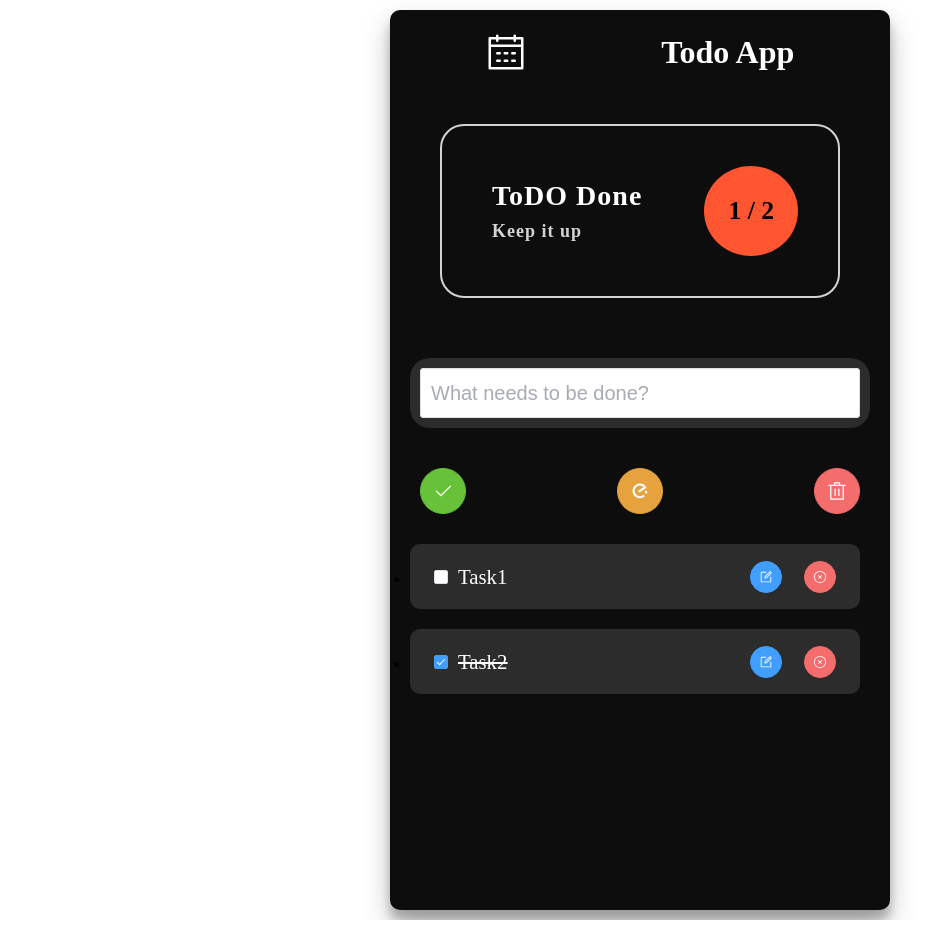
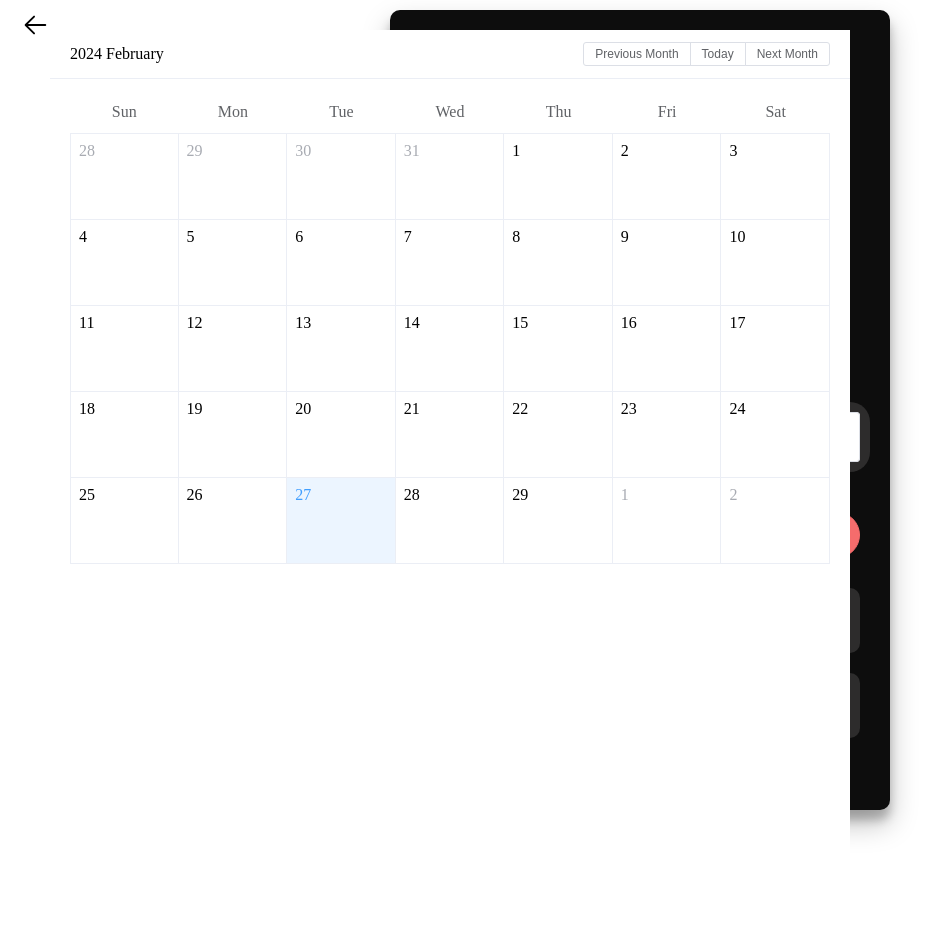
Before and after one commit to Bhavyashree-DC/Vue3-todo-app, a Vue app: page / in a window 1280 px wide. Both pictures are taken after a click on the icon 505 px from the left and 52 px from the top of the page. Shown: the whole page, without its empty margins (0-941 px from the left). Built offline with nearby package versions, Linux system fonts and the light colour scheme.

Commit message:
Added Calendar element to the todo app

```diff
--- a/src/App.vue
+++ b/src/App.vue
@@ -8,9 +8,11 @@
                 <h1>Todo App</h1>
               </div>
               <div v-if="isCalendarVisible" class="calendar-container">
-                <template>
+                <el-icon><Back @click="toggleCalendar"/></el-icon>
                   <el-calendar v-model="value" />
-                </template>
+              </div>
+              <div class="selected-date">
+                   <h2> {{ formatDate(value) }} </h2>
               </div>
               <TaskDone></TaskDone>
               <div class="todo-input">
@@ -23,14 +25,14 @@
 </template>
 
 <script setup>
-import TaskInput from './components/TaskInput.vue'
-import TaskDone from './components/TaskDone.vue'
-import TaskList from './components/TaskList.vue'
-import Tabs from './components/Tabs.vue'
+import { Close as IconView } from '@element-plus/icons-vue'
+
 
 import { ref } from 'vue'
 
 const value = ref(new Date())
+
+
 
 const isCalendarVisible = ref(false);
 
@@ -38,23 +40,27 @@ const toggleCalendar = () => {
   isCalendarVisible.value = !isCalendarVisible.value;
 };
 
+const formatDate = (date) =>{
+  const options = { year: 'numeric', month: 'long', day: 'numeric' };
+  return date.toLocaleDateString(undefined, options);
+}
 
 </script>
 
 
-<style scoped>
+<style lang="scss" scoped>
  .todo-container{
   margin:10px;
    width: 500px;
-   height:900px;
+   height:100vh;
 
    display: flex;
    justify-content: center;
    background-color: #0D0D0D;
    box-shadow: rgba(0, 0, 0, 0.25) 0px 14px 28px, rgba(0, 0, 0, 0.22) 0px 10px 10px;
    border-radius: 10px;
-}
-.header{
+   z-index: 1;
+   .header{
     display: flex;
     align-items: center;
     justify-content: space-around;
@@ -67,4 +73,34 @@ const toggleCalendar = () => {
      color: white;
   }
 
+  .el-calendar{
+      position: absolute;
+      top: 30px;
+      left: 50px;
+      height: 900px;
+      width: 800px;
+      z-index: 2;
+  }
+  .el-icon{
+     color: black;
+     font-size: 30px;
+     cursor: pointer;
+     position: absolute;
+     top:10px;
+     left:20px;
+  }
+  .selected-date{
+    display: flex;
+    align-items: center;
+    color: white;
+    font-size:20px;
+    margin: 10px;
+
+  }
+  .el-link{
+     color: white;
+  }
+}
+
+
 </style>
--- /dev/null
+++ b/src/components/CalendarView.vue
@@ -0,0 +1,30 @@
+<template>
+    <div>
+        <div v-if="isCalendarVisible" class="calendar-container">
+                <el-icon><Back @click="toggleCalendar"/></el-icon>
+                  <el-calendar v-model="value" />
+              </div>
+              <!-- <div class="selected-date">
+                  <h2> {{ formatDate(value) }} </h2>
+              </div> -->
+    </div>
+</template>
+
+<!-- <script setup>
+
+import {toggleCalendarMixin} from '../assets/mixins/mixin'
+
+const {value,isCalendarVisible,toggleCalendar,formatDate } = {toggleCalendarMixin}
+
+</script> -->
+
+<style lang="scss" scoped>
+  .el-calendar{
+      position: absolute;
+      top: 30px;
+      left: 50px;
+      height: 900px;
+      width: 800px;
+      z-index: 2;
+  }
+</style>
--- a/src/components/TaskDone.vue
+++ b/src/components/TaskDone.vue
@@ -13,7 +13,7 @@
 
 <script setup>
 
-    import { getters } from '../assets/store/store';
+    import { getters } from '../assets/store/store'
 
     const { completedTask,totalTask } = getters;
 
--- a/src/components/TaskList.vue
+++ b/src/components/TaskList.vue
@@ -20,8 +20,9 @@
 </template>
 
 <script setup>
+
 import { computed } from 'vue';
-import { getters,store,deleteTask} from '../assets/store/store';
+import { getters, store, deleteTask } from '../assets/store/store';
 import { Edit,CircleClose} from '@element-plus/icons-vue'
 
 const { allTasks, filteredTasks} = getters;
@@ -51,6 +52,9 @@ const deleteItem = (id) => {
             align-items: center;
             justify-content:space-between;
             padding:24px 10px;
+            ul li{
+              list-style: none;
+            }
                .task-items,
                .edit-icons{
                    padding: 10px 14px;
--- a/src/components/icons/IconCommunity.vue
+++ /dev/null
@@ -1,7 +0,0 @@
-<template>
-  <svg xmlns="http://www.w3.org/2000/svg" width="20" height="20" fill="currentColor">
-    <path
-      d="M15 4a1 1 0 1 0 0 2V4zm0 11v-1a1 1 0 0 0-1 1h1zm0 4l-.707.707A1 1 0 0 0 16 19h-1zm-4-4l.707-.707A1 1 0 0 0 11 14v1zm-4.707-1.293a1 1 0 0 0-1.414 1.414l1.414-1.414zm-.707.707l-.707-.707.707.707zM9 11v-1a1 1 0 0 0-.707.293L9 11zm-4 0h1a1 1 0 0 0-1-1v1zm0 4H4a1 1 0 0 0 1.707.707L5 15zm10-9h2V4h-2v2zm2 0a1 1 0 0 1 1 1h2a3 3 0 0 0-3-3v2zm1 1v6h2V7h-2zm0 6a1 1 0 0 1-1 1v2a3 3 0 0 0 3-3h-2zm-1 1h-2v2h2v-2zm-3 1v4h2v-4h-2zm1.707 3.293l-4-4-1.414 1.414 4 4 1.414-1.414zM11 14H7v2h4v-2zm-4 0c-.276 0-.525-.111-.707-.293l-1.414 1.414C5.42 15.663 6.172 16 7 16v-2zm-.707 1.121l3.414-3.414-1.414-1.414-3.414 3.414 1.414 1.414zM9 12h4v-2H9v2zm4 0a3 3 0 0 0 3-3h-2a1 1 0 0 1-1 1v2zm3-3V3h-2v6h2zm0-6a3 3 0 0 0-3-3v2a1 1 0 0 1 1 1h2zm-3-3H3v2h10V0zM3 0a3 3 0 0 0-3 3h2a1 1 0 0 1 1-1V0zM0 3v6h2V3H0zm0 6a3 3 0 0 0 3 3v-2a1 1 0 0 1-1-1H0zm3 3h2v-2H3v2zm1-1v4h2v-4H4zm1.707 4.707l.586-.586-1.414-1.414-.586.586 1.414 1.414z"
-    />
-  </svg>
-</template>
--- a/src/components/icons/IconDocumentation.vue
+++ /dev/null
@@ -1,7 +0,0 @@
-<template>
-  <svg xmlns="http://www.w3.org/2000/svg" width="20" height="17" fill="currentColor">
-    <path
-      d="M11 2.253a1 1 0 1 0-2 0h2zm-2 13a1 1 0 1 0 2 0H9zm.447-12.167a1 1 0 1 0 1.107-1.666L9.447 3.086zM1 2.253L.447 1.42A1 1 0 0 0 0 2.253h1zm0 13H0a1 1 0 0 0 1.553.833L1 15.253zm8.447.833a1 1 0 1 0 1.107-1.666l-1.107 1.666zm0-14.666a1 1 0 1 0 1.107 1.666L9.447 1.42zM19 2.253h1a1 1 0 0 0-.447-.833L19 2.253zm0 13l-.553.833A1 1 0 0 0 20 15.253h-1zm-9.553-.833a1 1 0 1 0 1.107 1.666L9.447 14.42zM9 2.253v13h2v-13H9zm1.553-.833C9.203.523 7.42 0 5.5 0v2c1.572 0 2.961.431 3.947 1.086l1.107-1.666zM5.5 0C3.58 0 1.797.523.447 1.42l1.107 1.666C2.539 2.431 3.928 2 5.5 2V0zM0 2.253v13h2v-13H0zm1.553 13.833C2.539 15.431 3.928 15 5.5 15v-2c-1.92 0-3.703.523-5.053 1.42l1.107 1.666zM5.5 15c1.572 0 2.961.431 3.947 1.086l1.107-1.666C9.203 13.523 7.42 13 5.5 13v2zm5.053-11.914C11.539 2.431 12.928 2 14.5 2V0c-1.92 0-3.703.523-5.053 1.42l1.107 1.666zM14.5 2c1.573 0 2.961.431 3.947 1.086l1.107-1.666C18.203.523 16.421 0 14.5 0v2zm3.5.253v13h2v-13h-2zm1.553 12.167C18.203 13.523 16.421 13 14.5 13v2c1.573 0 2.961.431 3.947 1.086l1.107-1.666zM14.5 13c-1.92 0-3.703.523-5.053 1.42l1.107 1.666C11.539 15.431 12.928 15 14.5 15v-2z"
-    />
-  </svg>
-</template>
--- a/src/components/icons/IconSupport.vue
+++ /dev/null
@@ -1,7 +0,0 @@
-<template>
-  <svg xmlns="http://www.w3.org/2000/svg" width="20" height="20" fill="currentColor">
-    <path
-      d="M10 3.22l-.61-.6a5.5 5.5 0 0 0-7.666.105 5.5 5.5 0 0 0-.114 7.665L10 18.78l8.39-8.4a5.5 5.5 0 0 0-.114-7.665 5.5 5.5 0 0 0-7.666-.105l-.61.61z"
-    />
-  </svg>
-</template>
--- a/src/components/icons/IconTooling.vue
+++ /dev/null
@@ -1,19 +0,0 @@
-<!-- This icon is from <https://github.com/Templarian/MaterialDesign>, distributed under Apache 2.0 (https://www.apache.org/licenses/LICENSE-2.0) license-->
-<template>
-  <svg
-    xmlns="http://www.w3.org/2000/svg"
-    xmlns:xlink="http://www.w3.org/1999/xlink"
-    aria-hidden="true"
-    role="img"
-    class="iconify iconify--mdi"
-    width="24"
-    height="24"
-    preserveAspectRatio="xMidYMid meet"
-    viewBox="0 0 24 24"
-  >
-    <path
-      d="M20 18v-4h-3v1h-2v-1H9v1H7v-1H4v4h16M6.33 8l-1.74 4H7v-1h2v1h6v-1h2v1h2.41l-1.74-4H6.33M9 5v1h6V5H9m12.84 7.61c.1.22.16.48.16.8V18c0 .53-.21 1-.6 1.41c-.4.4-.85.59-1.4.59H4c-.55 0-1-.19-1.4-.59C2.21 19 2 18.53 2 18v-4.59c0-.32.06-.58.16-.8L4.5 7.22C4.84 6.41 5.45 6 6.33 6H7V5c0-.55.18-1 .57-1.41C7.96 3.2 8.44 3 9 3h6c.56 0 1.04.2 1.43.59c.39.41.57.86.57 1.41v1h.67c.88 0 1.49.41 1.83 1.22l2.34 5.39z"
-      fill="currentColor"
-    ></path>
-  </svg>
-</template>
--- /dev/null
+++ b/src/mixins/mixin.js
@@ -0,0 +1,19 @@
+import { ref } from 'vue';
+
+export default {
+  setup() {
+    const value = ref(new Date());
+    const isCalendarVisible = ref(false);
+
+    const toggleCalendar = () => {
+      isCalendarVisible.value = !isCalendarVisible.value;
+    };
+
+    const formatDate = (date) => {
+      const options = { year: 'numeric', month: 'long', day: 'numeric' };
+      return date.toLocaleDateString(undefined, options);
+    };
+
+    return { value, isCalendarVisible, toggleCalendar, formatDate };
+  },
+};
```
Also changed, not shown: src/components/icons/IconEcosystem.vue (deleted, +0 -7 lines), src/main.js (+12 -0 lines).
